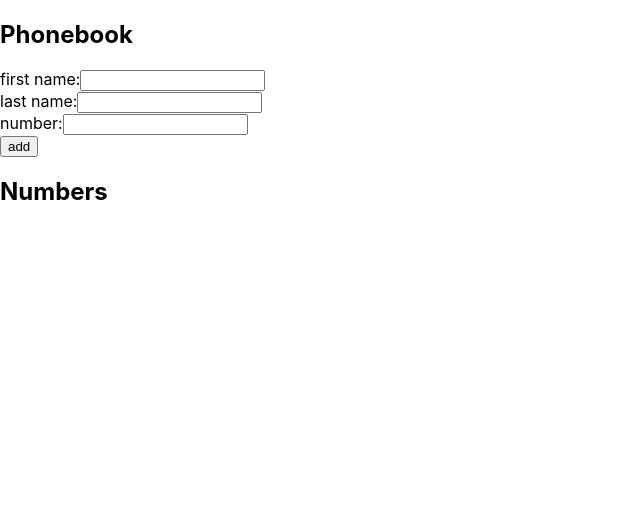
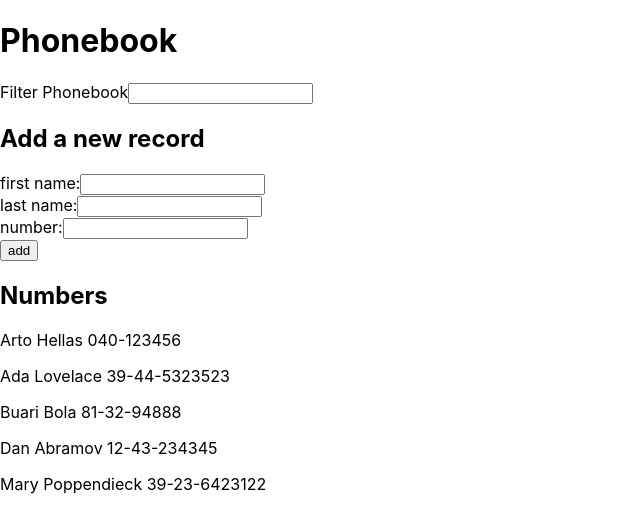
Before and after one commit to bolah2009/full-stack-course, a React (Create React App) app in the folder part2/phonebook/: page / in a window 1280 px wide. Shown: the top 532 px of the page, without its empty margins (0-640 px from the left). Built offline with nearby package versions, Linux system fonts and the light colour scheme.

Commit message:
Add part2 question 2.9 solution
Implement a search field that can be used to filter the list of people by name

```diff
--- a/part2/phonebook/src/App.js
+++ b/part2/phonebook/src/App.js
@@ -8,8 +8,18 @@ const Numbers = ({ persons }) => (
   </div>
 );
 
+const initialPersonsState = [
+  { name: 'Arto Hellas', number: '040-123456', id: '0h8ifq6fsa' },
+  { name: 'Ada Lovelace', number: '39-44-5323523', id: '0x1w9cna24' },
+  { name: 'Buari Bola', number: '81-32-94888', id: '00d4mpe5zi' },
+  { name: 'Dan Abramov', number: '12-43-234345', id: '04djf2luk6' },
+  { name: 'Mary Poppendieck', number: '39-23-6423122', id: '0ixn23ehiu' },
+];
+
 const App = () => {
-  const [persons, setPersons] = useState([]);
+  const [persons, setPersons] = useState(initialPersonsState);
+  const [filteredPersons, setfilteredPersons] = useState([...persons]);
+  const [filter, setFilter] = useState('');
   const [newName, setNewName] = useState({
     firstName: '',
     lastName: '',
@@ -20,7 +30,7 @@ const App = () => {
   const generateID = () =>
     Math.random()
       .toString(36)
-      .replace(/[^a-z]+/g, '')
+      .replace(/[^a-z|\d]+/g, '')
       .substr(0, 10);
 
   const nameAlreadyExist = (value) =>
@@ -49,10 +59,33 @@ const App = () => {
     setNewName({ ...newName, ...{ [`${e.target.name}`]: e.target.value } });
   };
 
+  const filterPersons = (value) => {
+    setfilteredPersons(
+      persons.filter(({ name }) => RegExp(value, 'i').test(name))
+    );
+  };
+
+  const handleFilterChange = ({ target: { value } }) => {
+    const filterValue = value.replace(/[^a-z]+/gi, '');
+    setFilter(filterValue);
+    filterPersons(filterValue);
+  };
+
   return (
     <div>
-      <h2>Phonebook</h2>
+      <h1>Phonebook</h1>
+      <div>
+        <label htmlFor='filter'>Filter Phonebook</label>
+        <input
+          type='text'
+          onChange={(e) => handleFilterChange(e)}
+          id='filter'
+          name='filter'
+          value={filter}
+        />
+      </div>
       <form onSubmit={(e) => handleSubmit(e)}>
+        <h2>Add a new record</h2>
         <div>
           <label htmlFor='firstName'>first name:</label>
           <input
@@ -81,7 +114,7 @@ const App = () => {
             value={number}
             name='number'
             id='number'
-            type="tel"
+            type='tel'
           />
         </div>
         <div>
@@ -89,7 +122,7 @@ const App = () => {
         </div>
       </form>
       <h2>Numbers</h2>
-      <Numbers persons={persons} />
+      <Numbers persons={filteredPersons} />
     </div>
   );
 };
```
